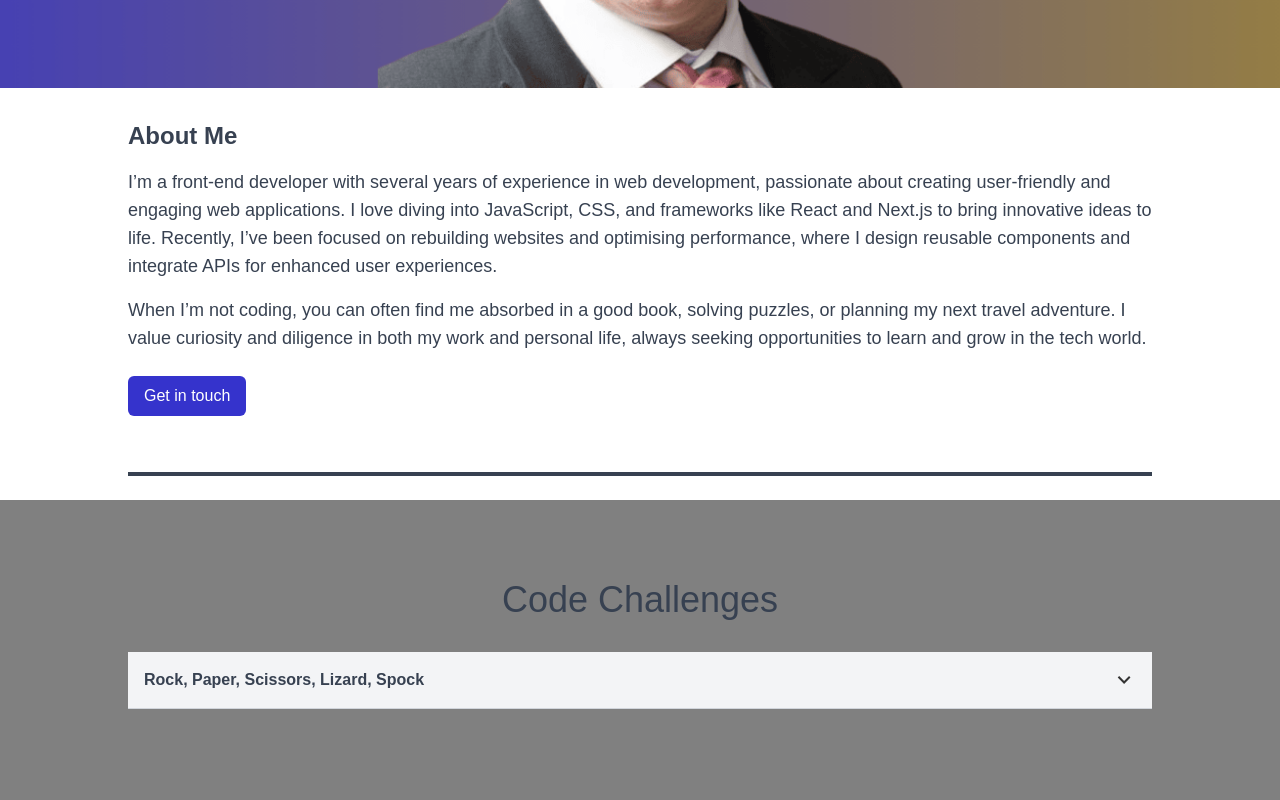
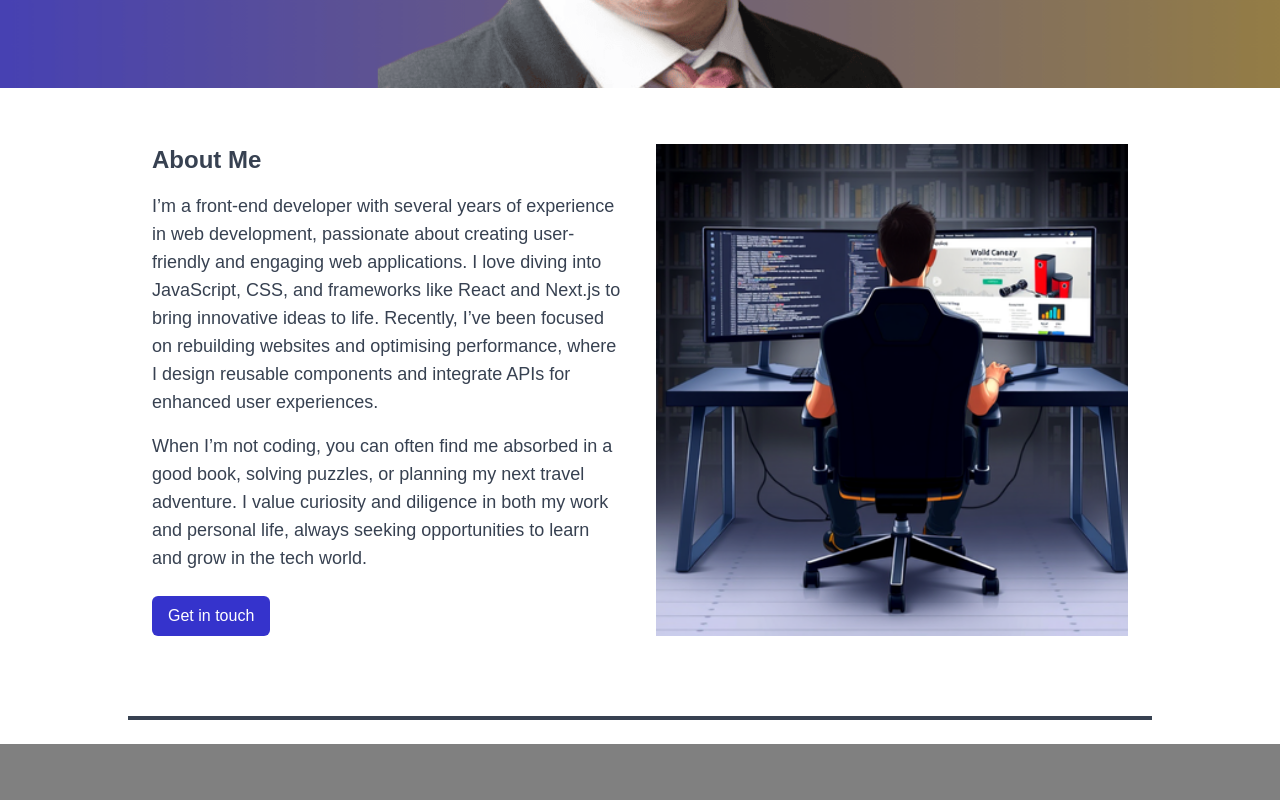
Before and after one commit to ChrisMuster/chrismuster-site, a Next.js app: page / in a window 1280 px wide. Shown: the part 520-1320 px from the top of the page. Built offline with nearby package versions, Linux system fonts and the light colour scheme.

Commit message:
content-component initial commit

```diff
--- /dev/null
+++ b/app/components/content/content.tsx
@@ -0,0 +1,75 @@
+import Image from "next/image";
+import { cleanClassNames } from "@/utils/utils";
+import { ContentProps } from "@/components/content/content.types";
+
+export default function Content({
+  imageSrc = "/images/placeholders/image-placeholder-600x400.png", // Default placeholder image
+  imageAlt = "Content image",
+  reverse = false,
+  width = "50-50",
+  border = false,
+  rounded = false, // New prop for rounded corners
+  shadow = false,
+  useBackgroundImage = false, // New option to use a background image
+  children,
+}: ContentProps) {
+  // Define width classes
+  const widthClasses = {
+    "50-50": ["lg:w-1/2", "lg:w-1/2"],
+    "33-67": ["lg:w-1/3", "lg:w-2/3"],
+    "67-33": ["lg:w-2/3", "lg:w-1/3"],
+  };
+
+  // Determine correct left and right widths based on reverse prop
+  const [leftWidth, rightWidth] = reverse
+    ? widthClasses[width].reverse() // Flip for reversed layout
+    : widthClasses[width]; // Default order
+
+  // Apply optional styles
+  const borderClass = border ? "border border-gray-300" : "";
+  const roundedClass = border && rounded ? "rounded-lg" : ""; // Rounded only if border is true
+  const shadowClass = shadow ? "shadow-lg" : "";
+  const flexDirection = reverse ? "lg:flex-row-reverse" : "lg:flex-row";
+
+  return (
+    <div
+      className={cleanClassNames(
+        "content flex flex-col lg:flex-row w-full items-stretch gap-6 lg:gap-8 p-6",
+        flexDirection,
+        borderClass,
+        roundedClass,
+        shadowClass
+      )}
+    >
+      {/* Text Section */}
+      <div className={cleanClassNames("content-text w-full flex-1", leftWidth)}>
+        {children}
+      </div>
+
+      {/* Image Section */}
+      <div
+        className={cleanClassNames(
+          "content-img w-full order-first lg:order-none relative flex-1 min-h-[250px] lg:min-h-0",
+          rightWidth
+        )}
+      >
+        {useBackgroundImage ? (
+          <div
+            className="w-full h-full bg-cover bg-center min-h-[250px] lg:min-h-0"
+            style={{ backgroundImage: `url(${imageSrc})` }}
+          />
+        ) : (
+          <div className="relative w-full h-full">
+            <Image
+              src={imageSrc}
+              alt={imageAlt}
+              fill // Makes the image cover its container
+              sizes="(max-width: 768px) 100vw, (max-width: 1200px) 50vw, 33vw"
+              className={cleanClassNames("object-cover", roundedClass)}
+            />
+          </div>
+        )}
+      </div>
+    </div>
+  );
+}
--- /dev/null
+++ b/app/components/content/content.types.ts
@@ -0,0 +1,11 @@
+export interface ContentProps {
+  imageSrc?: string; // Optional image URL (uses placeholder by default)
+  imageAlt?: string; // Alternative text for the image
+  reverse?: boolean; // If true, reverses text and image order
+  width?: "50-50" | "33-67" | "67-33"; // Layout proportion
+  border?: boolean; // Adds border
+  rounded?: boolean; // Adds rounded corners when border is true
+  shadow?: boolean; // Adds box shadow
+  useBackgroundImage?: boolean; // If true, uses background image instead of Next.js Image
+  children: React.ReactNode; // Text content inside
+}
--- a/app/data/content.json
+++ b/app/data/content.json
@@ -24,7 +24,9 @@
     "title": "About Me",
     "text_1": "I’m a front-end developer with several years of experience in web development, passionate about creating user-friendly and engaging web applications. I love diving into JavaScript, CSS, and frameworks like React and Next.js to bring innovative ideas to life. Recently, I’ve been focused on rebuilding websites and optimising performance, where I design reusable components and integrate APIs for enhanced user experiences.",
     "text_2": "When I’m not coding, you can often find me absorbed in a good book, solving puzzles, or planning my next travel adventure. I value curiosity and diligence in both my work and personal life, always seeking opportunities to learn and grow in the tech world.",
-    "button_text": "Get in touch"
+    "button_text": "Get in touch",
+    "content_img": "/images/Coder.png",
+    "content_alt_text": ""
   },
   "code_challenges": {
     "title": "Code Challenges"
--- a/app/page-components/about/about.tsx
+++ b/app/page-components/about/about.tsx
@@ -1,6 +1,7 @@
 
 import Section from "@/components/section/section";
 import Hero from "@/components/hero/hero";
+import Content from "@/components/content/content";
 
 import content from "@/app/data/content.json";
 import { scrollToSection } from "@/utils/utils";
@@ -15,6 +16,7 @@ export default function About() {
         <h2 className="text-2xl font-bold">{about.hero.subtitle}</h2>
       </Hero>
       <div className="p-small md:px-medium lg:px-xlarge xl:px-xxlarge">
+        <Content imageSrc={about.content_img} width="50-50" useBackgroundImage>
           <h3 className="text-2xl font-bold mb-xxsmall">{about.title}</h3>
           <p className="text-lg mb-xxsmall">{about.text_1}</p>
           <p className="text-lg">{about.text_2}</p>
@@ -25,6 +27,7 @@ export default function About() {
             className="w-fit mt-xsmall bg-[var(--color-blue)] hover:bg-blue-900 text-white px-xxsmall py-2 rounded-md">
             {about.button_text}
           </button>
+        </Content>
       </div>
     </Section>
   )
```
Also changed, not shown: public/images/Coder.png (added). Lines whose indentation alone changed are shown as unchanged.
